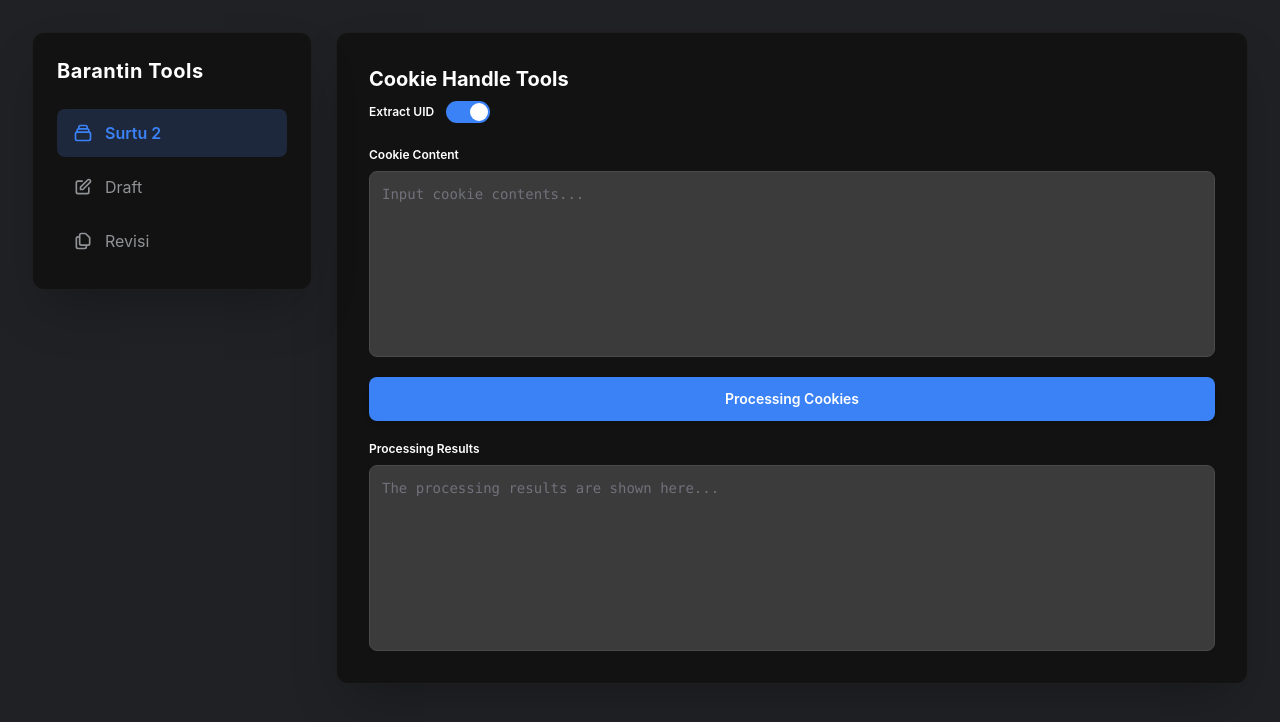
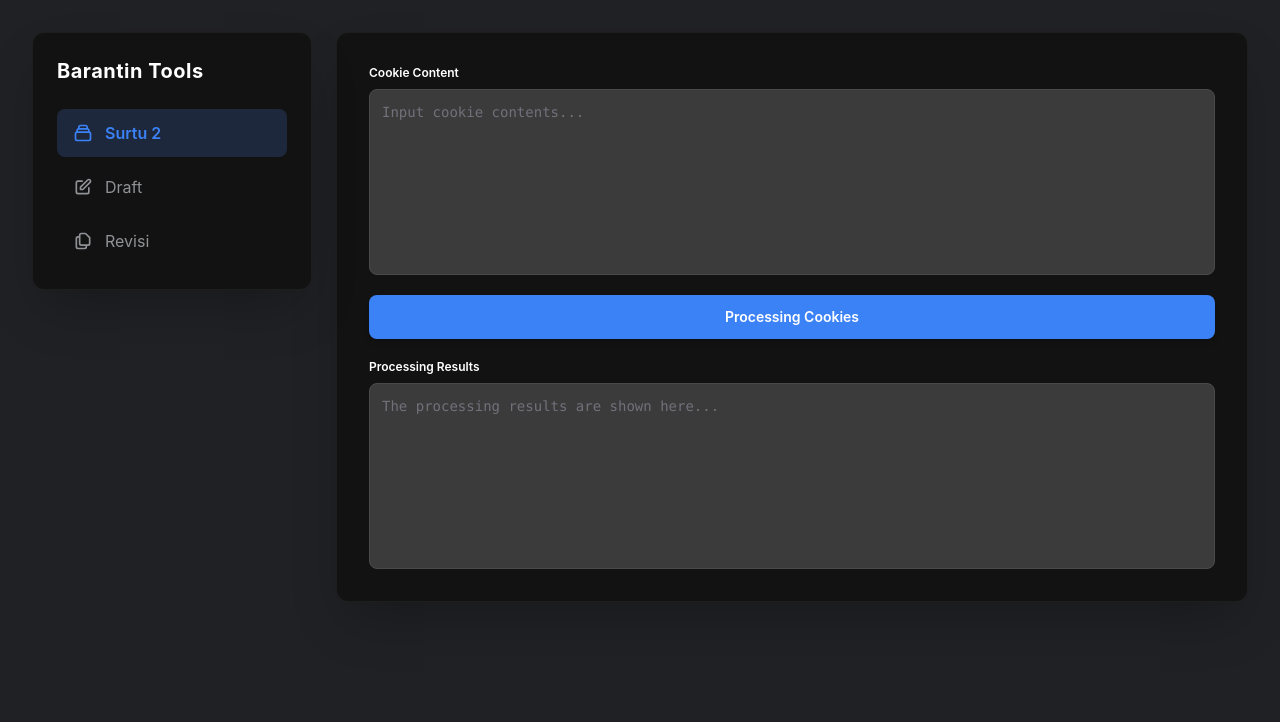
Before and after one commit to doaibu0000000/Barantin, a website built with Vite: page index.html in a window 1280 px wide. Built offline with nearby package versions, Linux system fonts and the light colour scheme.

Commit message:
Remove header and toggle switch from CookieTool

```diff
--- a/src/components/CookieTool.ts
+++ b/src/components/CookieTool.ts
@@ -1,16 +1,5 @@
 export const CookieTool = () => {
   return `
-    <div class="flex flex-col gap-2 mb-1">
-      <h1 class="text-xl font-bold text-white">Cookie Handle Tools</h1>
-      <div class="flex items-center gap-3">
-        <span class="text-xs font-semibold text-white">Extract UID</span>
-        <label class="switch">
-          <input type="checkbox" id="extractUidToggle" checked>
-          <span class="slider round"></span>
-        </label>
-      </div>
-    </div>
-
     <div class="flex flex-col gap-2">
       <label for="cookieContent" class="text-xs font-semibold text-white">Cookie Content</label>
       <textarea id="cookieContent" placeholder="Input cookie contents..." class="w-full bg-brand-input border border-brand-border rounded-lg p-3 text-brand-text placeholder-zinc-500 font-mono text-sm resize-none outline-none focus:border-brand-accent transition-colors" rows="8"></textarea>
@@ -31,12 +20,9 @@ export const bindCookieToolEvents = () => {
   const processBtn = document.getElementById('processBtn') as HTMLButtonElement;
   const cookieContent = document.getElementById('cookieContent') as HTMLTextAreaElement;
   const processingResults = document.getElementById('processingResults') as HTMLTextAreaElement;
-  const extractUidToggle = document.getElementById('extractUidToggle') as HTMLInputElement;
-
   if (processBtn) {
     processBtn.addEventListener('click', () => {
       const inputCookies = cookieContent.value;
-      const shouldExtractUid = extractUidToggle.checked;
 
       if (!inputCookies.trim()) {
         processingResults.value = "Please enter some cookies to process.";
@@ -44,7 +30,6 @@ export const bindCookieToolEvents = () => {
       }
 
       let result = "Processing...\n\n";
-      result += `Extract UID Option: ${shouldExtractUid ? 'Enabled' : 'Disabled'}\n\n`;
       result += `Input Length: ${inputCookies.length} characters.\n`;
       result += "\n(Cookie parsing logic goes here)";
 
--- a/src/style.css
+++ b/src/style.css
@@ -15,48 +15,3 @@
 body {
   @apply bg-brand-bg text-brand-text min-h-screen font-sans;
 }
-
-/* Toggle Switch CSS (Keeping custom for the switch) */
-.switch {
-  position: relative;
-  display: inline-block;
-  width: 44px;
-  height: 22px;
-}
-.switch input {
-  opacity: 0;
-  width: 0;
-  height: 0;
-}
-.slider {
-  position: absolute;
-  cursor: pointer;
-  top: 0;
-  left: 0;
-  right: 0;
-  bottom: 0;
-  background-color: #555;
-  transition: .4s;
-}
-.slider:before {
-  position: absolute;
-  content: "";
-  height: 18px;
-  width: 18px;
-  left: 2px;
-  bottom: 2px;
-  background-color: white;
-  transition: .4s;
-}
-input:checked + .slider {
-  background-color: var(--color-brand-accent);
-}
-input:checked + .slider:before {
-  transform: translateX(22px);
-}
-.slider.round {
-  border-radius: 34px;
-}
-.slider.round:before {
-  border-radius: 50%;
-}
```
